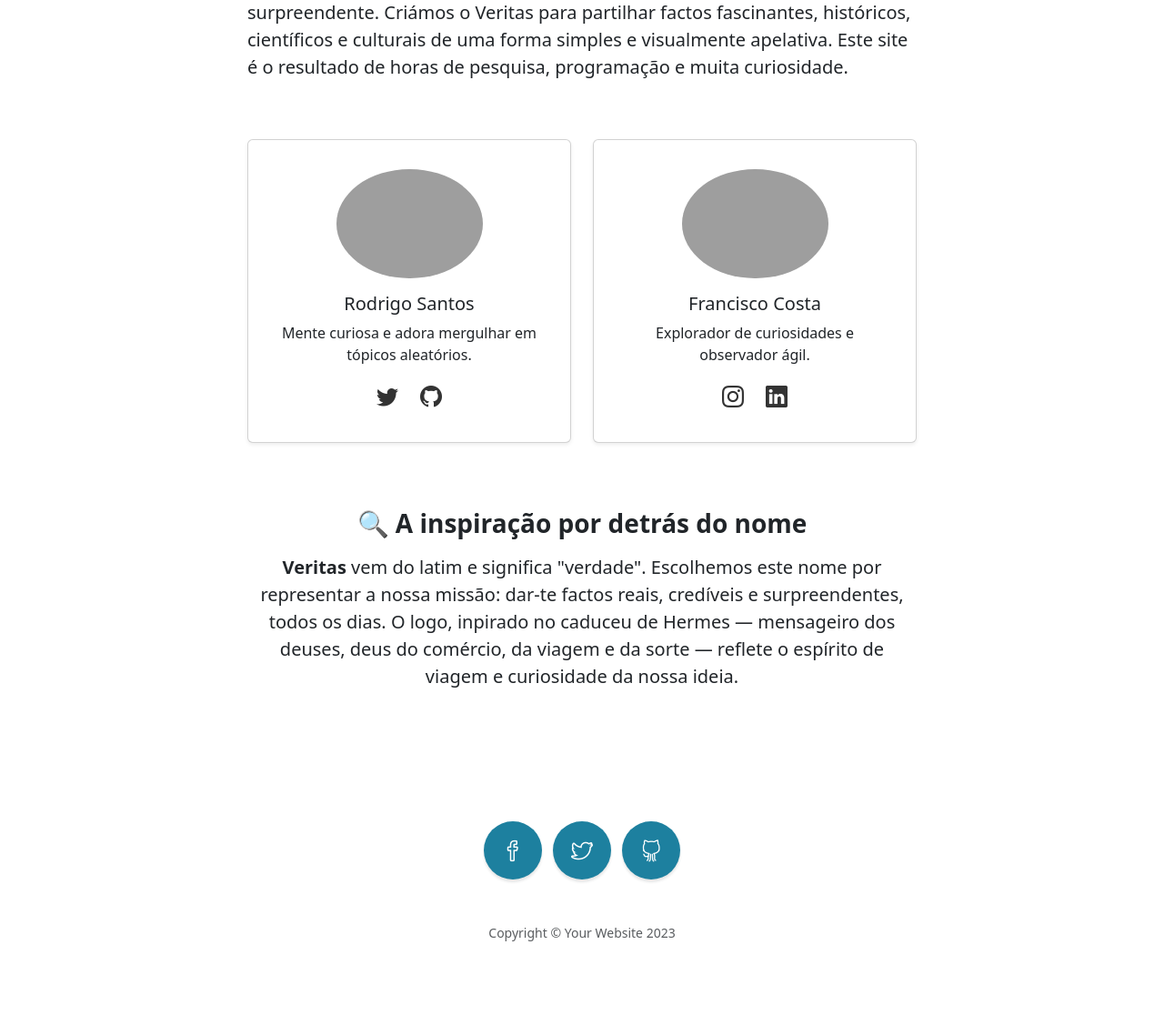
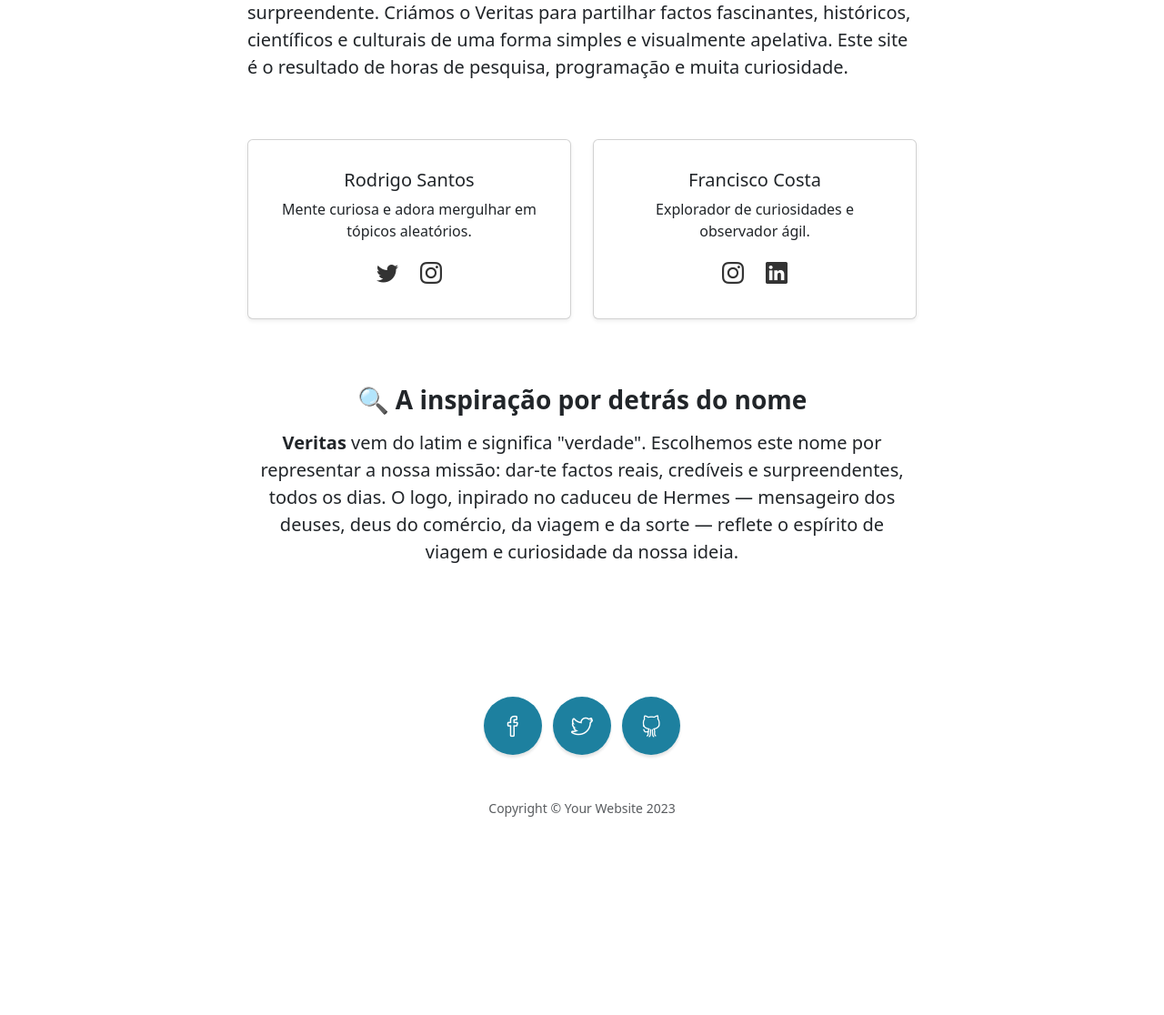
Before and after one commit to rmds17/veritas, a Flask app: page /sobre in a window 1280 px wide. Shown: the part 239-1355 px from the top of the page at 91% size. After the commit the page ends 1137 px from the top, so only its background shows below. Run offline with Flask 3, Linux system fonts and the light colour scheme; some libraries are stand-ins or nearby versions; grey boxes are pictures that could not be loaded.

Commit message:
fix: sobre conflict

```diff
--- a/app/templates/sobre.html
+++ b/app/templates/sobre.html
@@ -62,13 +62,13 @@
             <!-- Criador 1 -->
             <div class="col-md-4 mb-4">
             <div class="card creator-card shadow-sm p-3">
-                <img src="img/creator1.jpg" class="card-img-top rounded-circle w-50 mx-auto mt-3" alt="Criador 1">
+                <!-- <img src="img/creator1.jpg" class="card-img-top rounded-circle w-50 mx-auto mt-3" alt="Criador 1"> -->
                 <div class="card-body">
                 <h5 class="card-title">Rodrigo Santos</h5>
                 <p class="card-text">Mente curiosa e adora mergulhar em tópicos aleatórios.</p>
                 <div class="social-icons">
-                    <a href="https://twitter.com/joaosilva" target="_blank"><i class="bi bi-twitter"></i></a>
-                    <a href="https://github.com/joaosilva" target="_blank"><i class="bi bi-github"></i></a>
+                    <a href="https://x.com/imrodrigo31" target="_blank"><i class="bi bi-twitter"></i></a>
+                    <a href="https://www.instagram.com/rodrigomds31/" target="_blank"><i class="bi bi-instagram"></i></a>
                 </div>
                 </div>
             </div>
@@ -77,7 +77,7 @@
             <!-- Criador 2 -->
             <div class="col-md-4 mb-4">
             <div class="card creator-card shadow-sm p-3">
-                <img src="img/creator2.jpg" class="card-img-top rounded-circle w-50 mx-auto mt-3" alt="Criador 2">
+                <!-- <img src="img/creator2.jpg" class="card-img-top rounded-circle w-50 mx-auto mt-3" alt="Criador 2"> -->
                 <div class="card-body">
                 <h5 class="card-title">Francisco Costa</h5>
                 <p class="card-text">Explorador de curiosidades e observador ágil.</p>
```
